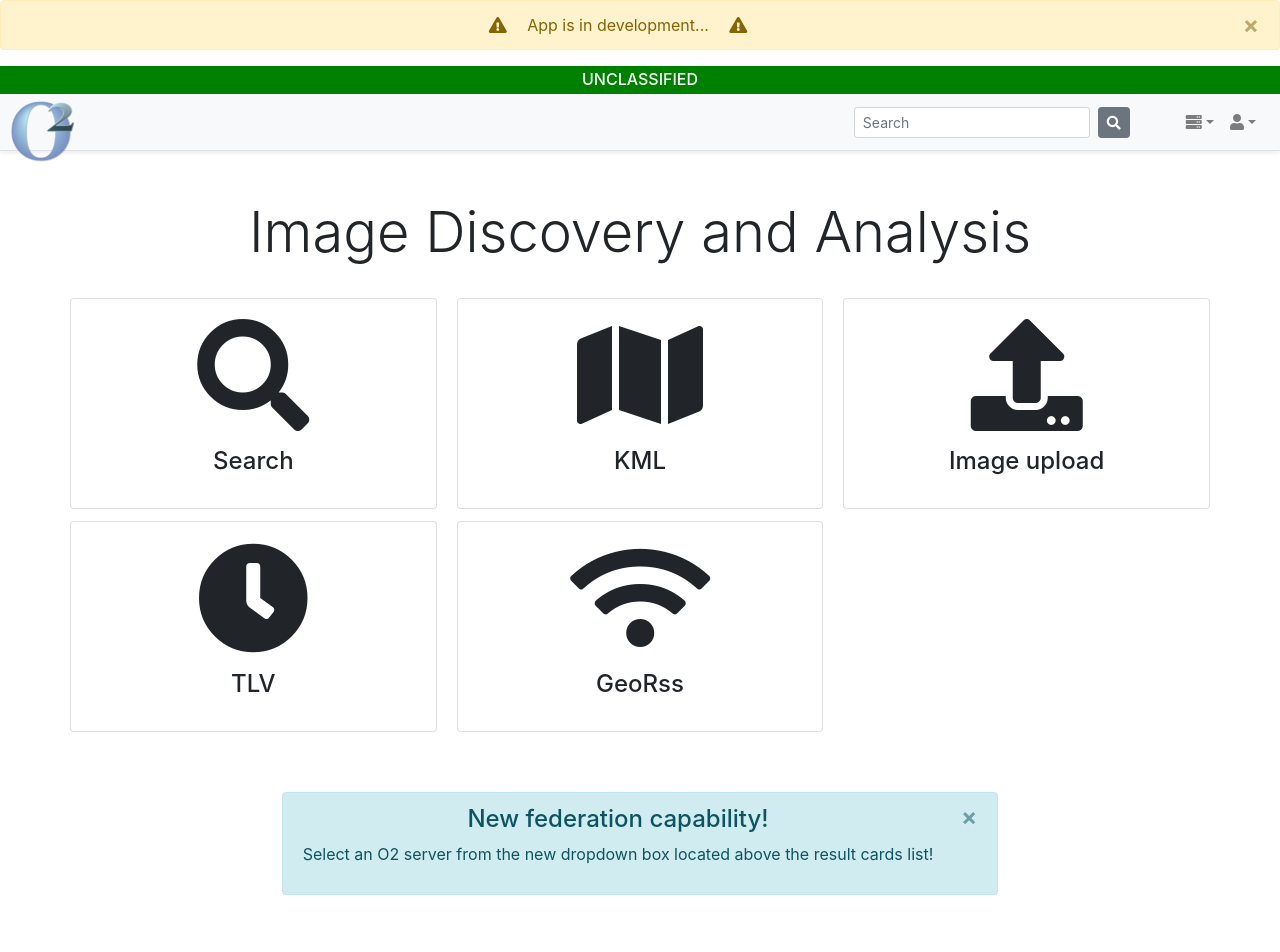
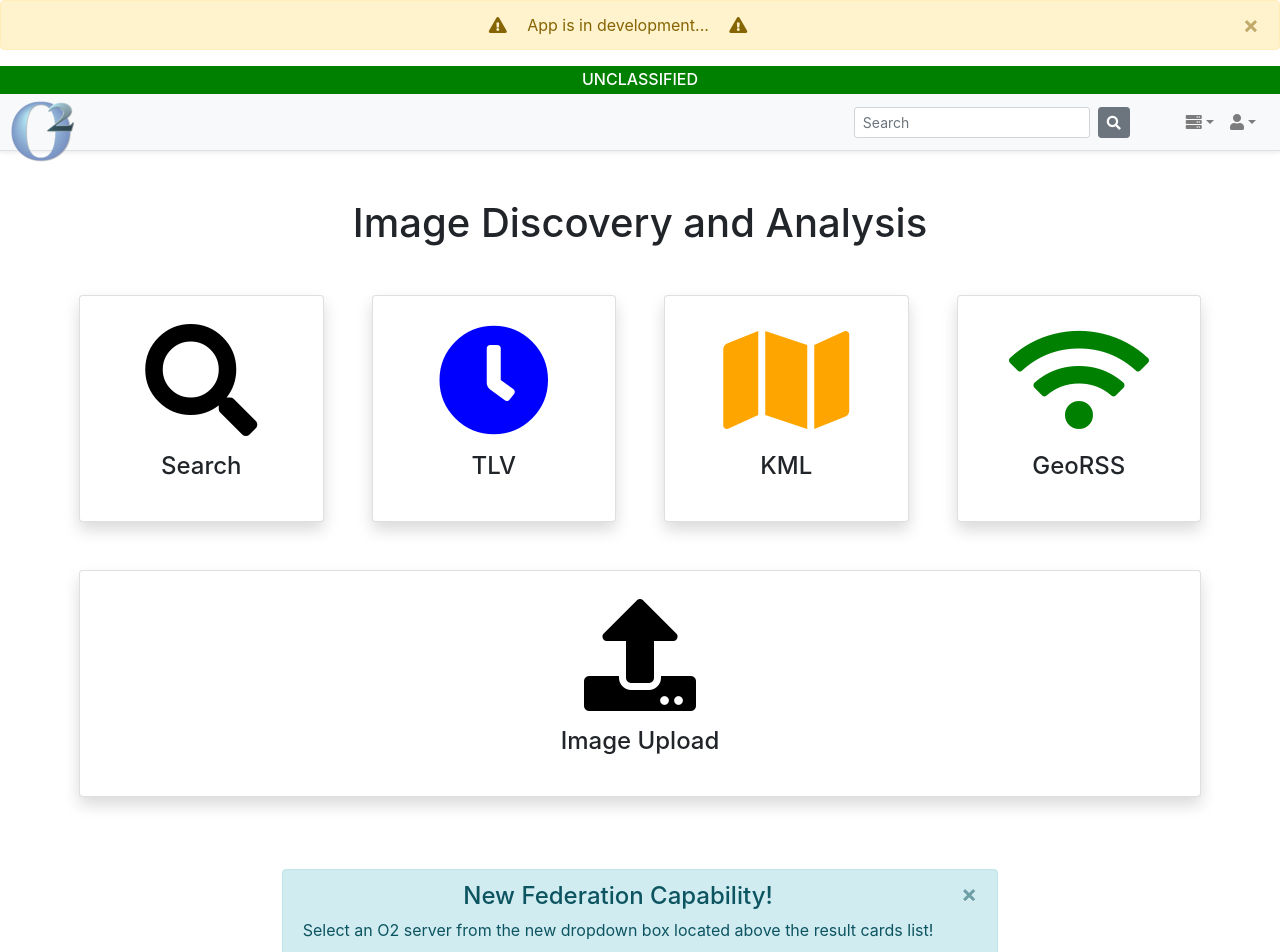
Before and after one commit to ossimlabs/omar-ui-proto, a Vue app in the folder client/: page /omar-ui-proto in a window 1280 px wide. Shown: the top 952 px of the page. Before the commit the page ends 911 px from the top, so only its background shows below. Built offline with nearby package versions, Linux system fonts and the light colour scheme; the HTML template or start-up script is replaced by a standard one.

Commit message:
saving progress.  main aplsah page is coming along.  Restyle everything and got the layout to cooperate.

```diff
--- a/client/src/components/MainPageSplash/MainPageSplash.vue
+++ b/client/src/components/MainPageSplash/MainPageSplash.vue
@@ -1,36 +1,35 @@
 <template>
 <b-container>
-  <b-row>
-    <div class="pricing-header px-3 py-3 pt-md-5 pb-md-4 mx-auto text-center">
-      <h1 class="display-4">Image Discovery and Analysis</h1>
-    </div>
+  <b-row align-h="center mt-5">
+    <b-col>
+      <h1 class="text-center mb-4">Image Discovery and Analysis</h1>
+    </b-col>
   </b-row>
 
   <b-row>
-    <b-card-group columns>
+    <b-card-group deck>
       <b-card
         v-for="(card, index) in cards"
         :key="index"
-        class="ma-2 pa-2 custom-card text-center"
+        class="m-4 p-2 shadow custom-card text-center"
       >
-        <i :class="`fas fa-${card.icon}`" class="fa-7x mb-3" ></i>
-        <b-card-title>
+        <i :class="`fas fa-${card.icon}`" :style="{color:card.color}" class="fa-7x mb-3"></i>
+        <b-card-title class="text-capitalize">
           {{ card.title }}
         </b-card-title>
 
-        <div class="overlay">
-          <b-card-text>
+        <div class="overlay shadow-lg">
+          <b-card-text class="p-3">
             {{ card.desc }}
           </b-card-text>
         </div>
       </b-card>
     </b-card-group>
-
   </b-row>
 
-  <b-row align-h="center" class="mt-5">
+  <b-row align-h="center" class="m-5">
     <b-alert show text dismissible fade class="text-center">
-      <h4 class="alert-heading">New federation capability!</h4>
+      <h4 class="alert-heading text-capitalize">new federation capability!</h4>
       <p>Select an O2 server from the new dropdown box located above the result cards list!</p>
     </b-alert>
   </b-row>
@@ -48,27 +47,31 @@ export default {
         {
           title: 'Search',
           icon: 'search',
-          color: '',
+          color: 'black',
           desc: 'Search and discover various types of imagery. Use this as a starting point for filtering, sorting, and assembling imagery into a collection'
         },
         {
           title: 'TLV',
           icon: 'clock',
+          color: 'blue',
           desc: 'An on-demand imagery flipbook'
         },
         {
           title: 'KML',
           icon: 'map',
+          color: 'orange',
           desc: 'download a kml of the last [10] images acquired.'
         },
         {
-          title: 'GeoRss',
+          title: 'GeoRSS',
           icon: 'wifi',
+          color: 'green',
           desc: 'create a georss feed of images.'
         },
         {
           title: 'Image upload',
           icon: 'upload',
+          color: 'black',
           desc: 'a place to upload images.'
         }
       ]
@@ -86,7 +89,6 @@ export default {
 <style scoped>
 .custom-card:hover .overlay{
   opacity: 0.9;
-  z-index:9999;
 }
 .overlay {
   position: absolute;
@@ -97,14 +99,8 @@ export default {
   height: 100%;
   width: 100%;
   opacity: 0;
-  /*border-radius: 5px;*/
   transition: .5s ease;
-  background-color: rgba(0,0,0,.03);
-}
-
-.custom-card {
-  display: inline-block;
-  z-index: 1;
+  background-color: #f1f1f1;
 }
 
 .card-deck .card {
--- a/client/src/router/index.js
+++ b/client/src/router/index.js
@@ -1,6 +1,6 @@
 import Vue from 'vue'
 import Router from 'vue-router'
-import MainPageSplash from "@/components/MainPageSplash/MainPageSplash"
+import MainPageSplash from '@/components/MainPageSplash/MainPageSplash'
 
 Vue.use(Router)
 
```
